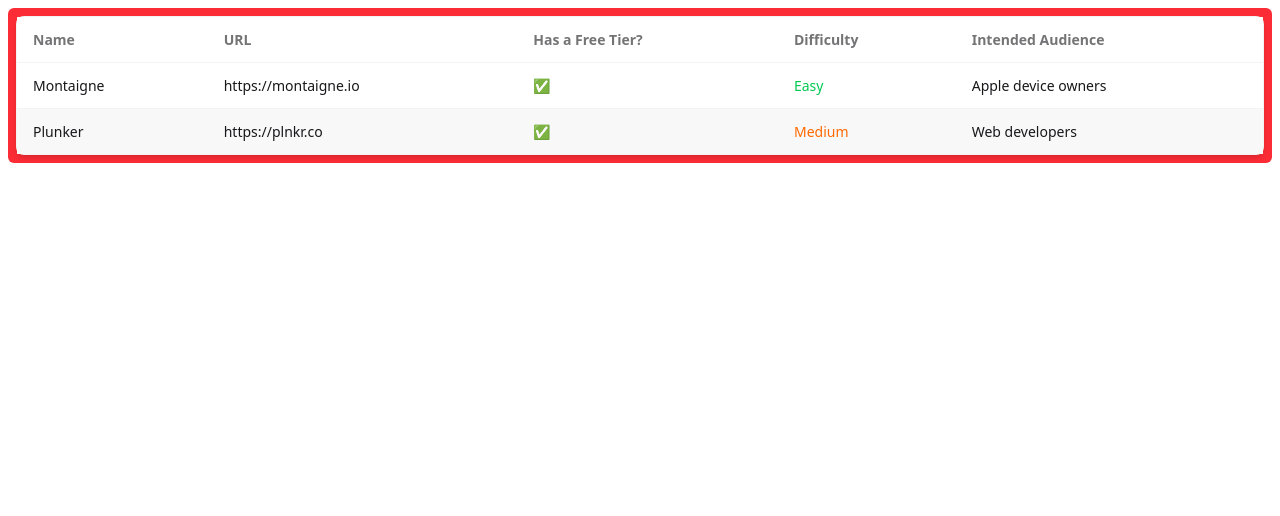
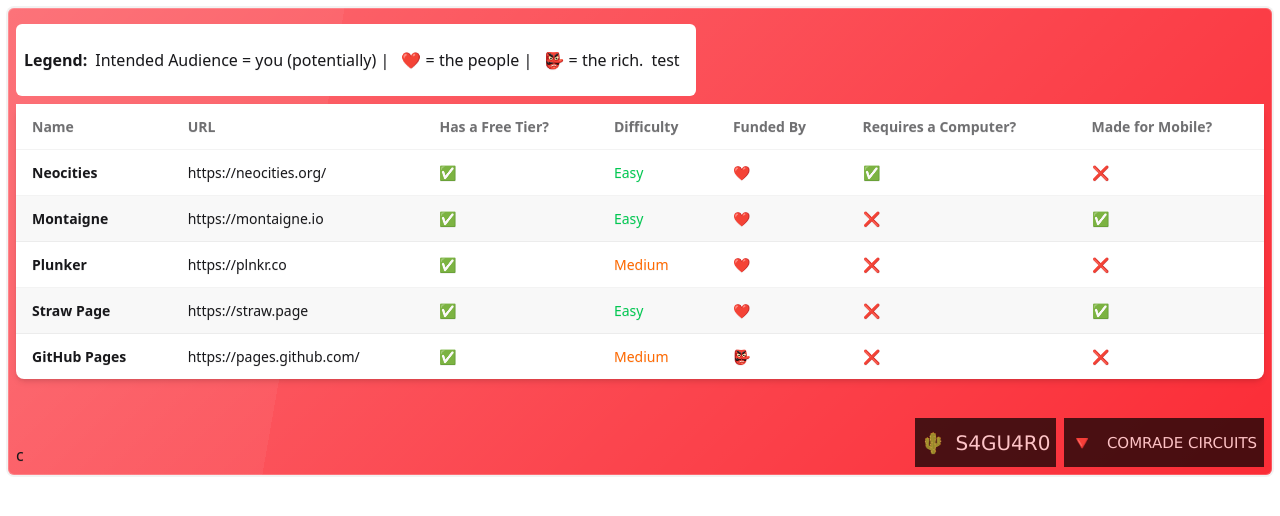
Before and after one commit to S4GU4R0/your-own-site-for-free-or-cheap-comparison-embed, a React (Vite) app: page / in a window 1280 px wide. Shown: the top 516 px of the page. Built offline with nearby package versions, Linux system fonts and the light colour scheme.

Commit message:
fsgfadgag

```diff
--- a/src/App.jsx
+++ b/src/App.jsx
@@ -2,15 +2,41 @@ import { useState } from 'react'
 import './App.css'
 
 function App() {
-  const [resources, setResources] = useState([{ "Name": "Montaigne", "URL": "https://montaigne.io", "Has a Free Tier?": true, "Difficulty": "Easy", "Intended Audience": "Apple device owners" }, { "Name": "Plunker", "URL": "https://plnkr.co", "Has a Free Tier?": true, "Difficulty": "Medium", "Intended Audience": "Web developers" }])
+  const [resources, setResources] = useState([
+    { "Name": "Neocities", "URL": "https://neocities.org/", "Has a Free Tier?": true, "Difficulty": "Easy", "Funded By": "❤️", "Requires a Computer?": true, "Made for Mobile?": false },
+    { "Name": "Montaigne", "URL": "https://montaigne.io", "Has a Free Tier?": true, "Difficulty": "Easy", "Funded By": "❤️", "Requires a Computer?": false, "Made for Mobile?": true },
+    { "Name": "Plunker", "URL": "https://plnkr.co", "Has a Free Tier?": true, "Difficulty": "Medium", "Intended Audience": "Web developers", "Funded By": "❤️", "Requires a Computer?": false, "Made for Mobile?": false },
+    { "Name": "Straw Page", "URL": "https://straw.page", "Has a Free Tier?": true, "Difficulty": "Easy", "Funded By": "❤️", "Requires a Computer?": false, "Made for Mobile?": true },
+    {
+      "Name": "GitHub Pages",
+      "URL": "https://pages.github.com/",
+      "Has a Free Tier?": true, "Difficulty": "Medium",
+      "Funded By": "👺",
+      "Requires a Computer?": false,
+      "Made for Mobile?": false
+    },
+  ])
 
   return (
     <>
+      <div className="mb-16">
+        <div className="rounded-md bg-red-500
+ glass p-2 m-2 overflow-x-auto">
           <div className="">
-        <div className="rounded-md bg-red-500 p-2 m-2 overflow-x-auto">
-          <table className="table table-zebra table-pin-cols border border-base-content/5 bg-base-100 shadow-md">
-            <thead>
-              <tr>
+            <div className="my-2 w-fit-content bg-base-100  inline-block p-2 rounded-md">
+              <span className="text-base-content font-bold">Legend:</span>
+              <span className="text-base-content ml-2">Intended Audience = you (potentially) |</span>
+              <span className="text-base-content ml-2"> ❤️ = the people |</span>
+              <span className="text-base-content ml-2"> 👺 = the rich.
+              </span>
+
+              <div className="my-2 w-80vw bg-base-100  inline-block p-2 rounded-md">
+                test
+              </div>
+            </div>
+            <table className="table table-zebra table-pin-cols  bg-base-100 shadow-md mb-16">
+              <thead className="mt-2 rounded-t-md">
+                <tr className="" >
                   {
                     Object.keys(resources[0]).map((column) => {
                       return (
@@ -19,24 +45,53 @@ function App() {
                     })}
                 </tr>
               </thead>
-            <tbody>
+              <tbody className=''>
                 {
                   resources.map((row, index) => {
                     return (
                       <tr key={row["Name"]}>
-                      <td >{row["Name"]}</td>
+                        <td ><strong>{row["Name"]}</strong></td>
                         <td >
                           <a href={row[" URL"]} target="_blank">{row["URL"]}</a>
                         </td>
                         <td >{row["Has a Free Tier?"] ? "✅" : "❌"}</td>
                         <td >{row["Difficulty"] === "Easy" ? <span className="text-green-500">Easy</span> : row["Difficulty"] === "Medium" ? <span className="text-orange-500">Medium</span> : <span className="text-red-500">Hard</span>}</td>
-                      <td>{row["Intended Audience"]}</td>
+                        <td>{row["Funded By"]}</td>
+                        <td >{row["Requires a Computer?"] ? "✅" : "❌"}</td>
+                        <td >{row["Made for Mobile?"] ? "✅" : "❌"}</td>
+
                       </tr>
                     )
                   })}
 
               </tbody>
             </table>
+            <div className="watermarks absolute bottom-0 right-0 m-2 opacity-70 flex">
+              {/* S4GU4R0 */}
+              <a href="#">
+
+                <div className="mr-2">
+
+                  <svg height="49" width="141" xmlns="http://www.w3.org/2000/svg">
+                    <rect width="35" height="49" fill="#000000" />
+                    <rect x="35" width="106" height="49" fill="#000000" />
+                    <text text-anchor="middle" font-weight="bold" font-size="20" font-family="Verdana,Geneva,DejaVu Sans,sans-serif" fill="#ffffff" x="18" y="50%" dy=".35em">🌵</text>
+                    <text text-anchor="middle" font-size="20" font-family="Verdana,Geneva,DejaVu Sans,sans-serif" fill="#ffffff" x="88" y="50%" dy=".35em">S4GU4R0</text>
+                  </svg>
+                </div>
+              </a>
+              {/* COMRADE CIRCUITS */}
+
+              <a href="#">
+                <svg height="49" width="200" xmlns="http://www.w3.org/2000/svg">
+                  <rect width="35" height="49" fill="#000000" />
+                  <rect x="35" width="165" height="49" fill="#000000" />
+                  <text text-anchor="middle" font-weight="bold" font-size="20" font-family="Verdana,Geneva,DejaVu Sans,sans-serif" fill="#ffffff" x="18" y="50%" dy=".35em">🔻</text>
+                  <text text-anchor="middle" font-size="15" font-family="Verdana,Geneva,DejaVu Sans,sans-serif" fill="#ffffff" x="118" y="50%" dy=".35em">COMRADE CIRCUITS</text>
+                </svg>
+              </a>
+            </div>c
+          </div>
         </div>
       </div>
     </>
```
Lines whose indentation alone changed are shown as unchanged.
